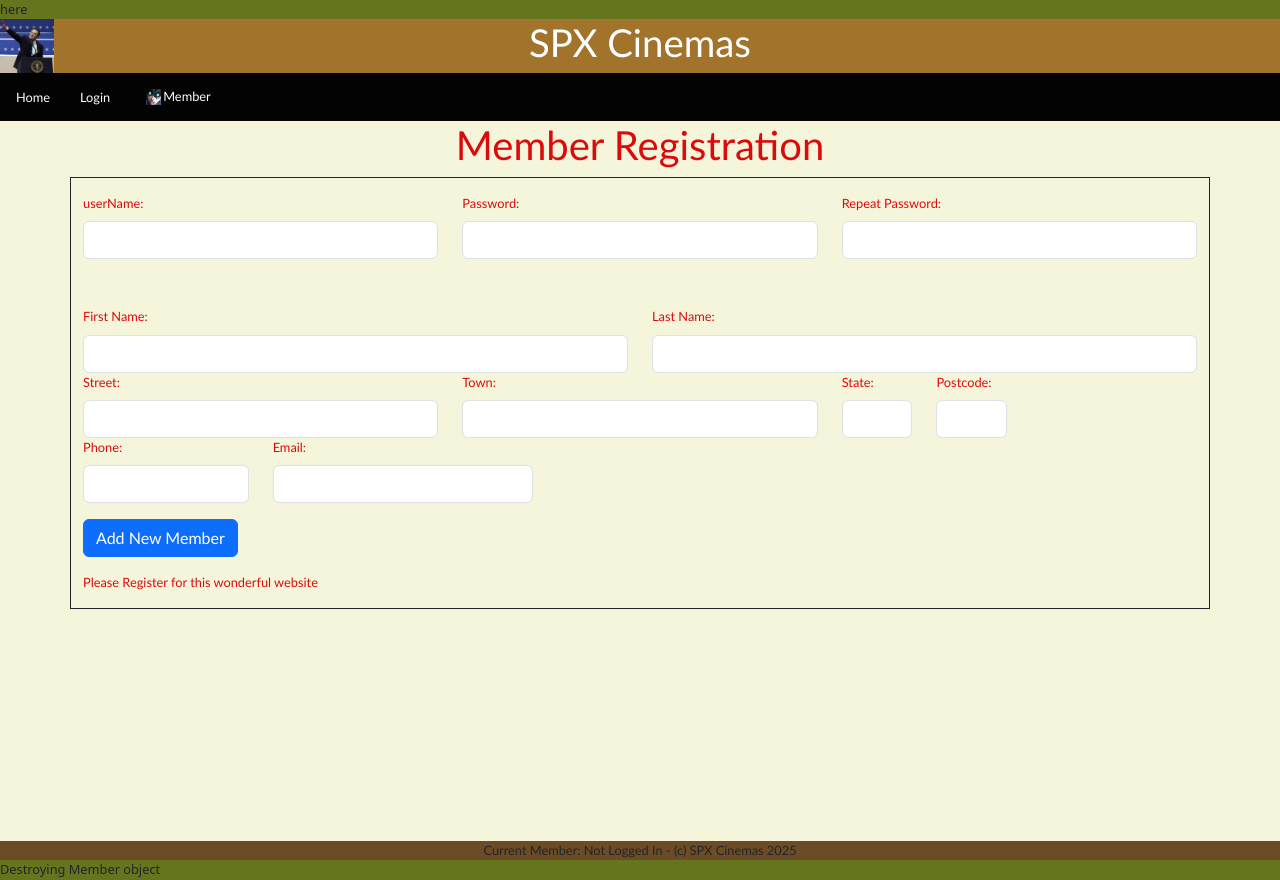
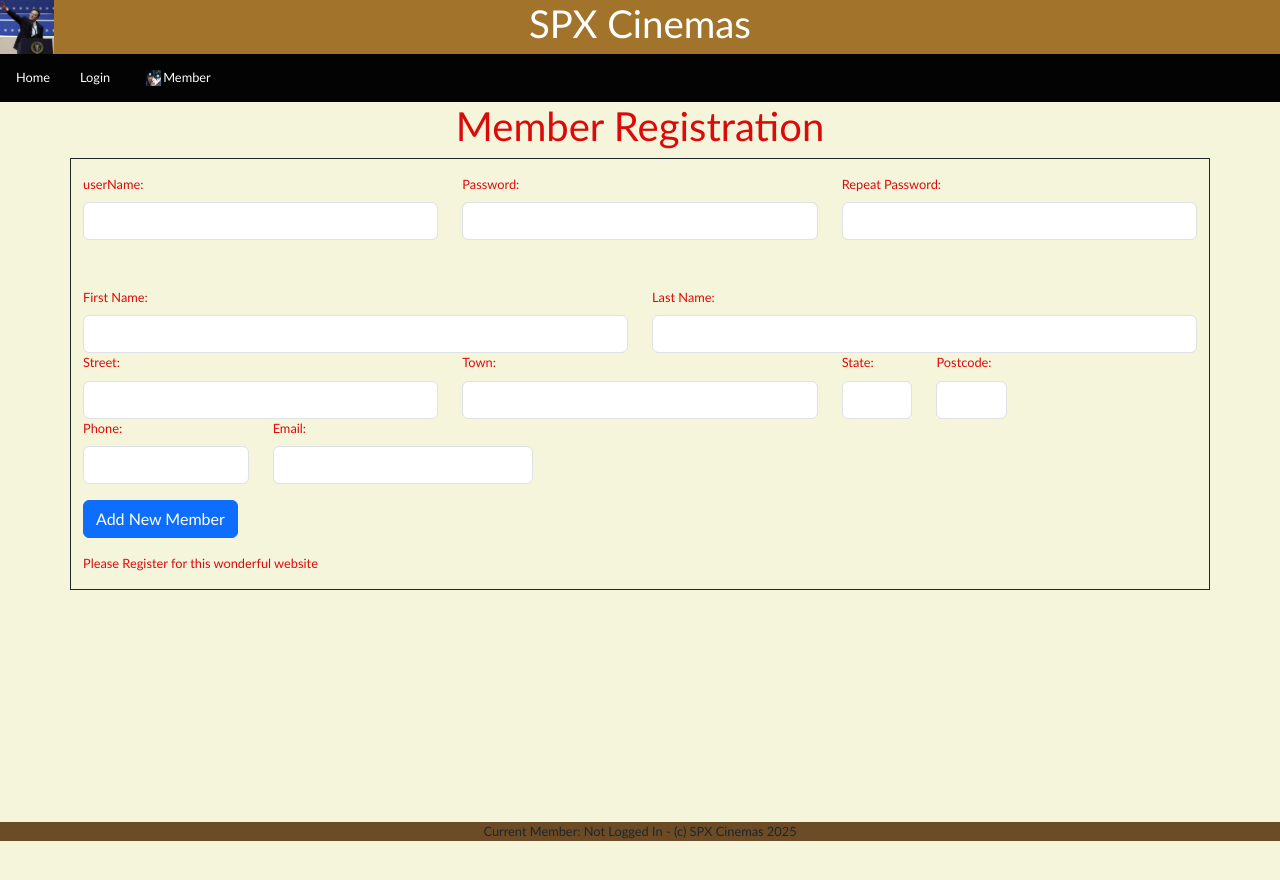
Before and after one commit to daimondF2/SPX-cinema-task-website, a PHP site: page /memberRegistration.php in a window 1280 px wide. After the commit the page ends 841 px from the top, so only its background shows below. Run offline with PHP 8.4, Linux system fonts and the light colour scheme.

Commit message:
removing echo displays

```diff
--- a/login.php
+++ b/login.php
@@ -18,7 +18,7 @@ IF ($method=="POST") {
 
     $userName = $_POST["userName"];
     $password = $_POST["password"]; //password hashing does not like <>b
-    echo("Pwd: ".$password);
+    //echo("Pwd: ".$password);
 
     $member = new Member();
 
--- a/memberRegistration.php
+++ b/memberRegistration.php
@@ -103,7 +103,7 @@ FUNCTION addNew($member) {
 
         IF ($member->userExists()) {
         // echo("member: ".$userName." exists");
-            $message = "Add Member: UserName (".$userName.") already exists! Please choose another";
+            $message = "Add Member: UserName (".$member->getUserName().") already exists! Please choose another";
         } ELSE {
         // Check that password is entered the same twice as a Verification
 
@@ -167,7 +167,7 @@ FUNCTION update($member) {
                 //header("Location: MemberRegistration.php");
             } ELSE {
                 $message = "Error: " . $sql . "<br>" . $conn->error;
-                echo($message);
+                //echo($message);
             }
         } ELSE IF ($action == "del") {
             // Check IF Member has any basket/orders and DELETE them first ...maybe CASCADE delete them FIRST
@@ -179,7 +179,7 @@ FUNCTION update($member) {
                 header("Location: memberRegistration.php");
             } ELSE {
                 $message = "Error: " . $sql . "<br>" . $conn->error;
-                echo($message);
+                //echo($message);
             }
 
         }
--- a/model/member.php
+++ b/model/member.php
@@ -64,7 +64,7 @@ CLASS Member EXTENDS Database {
         $this->setPostcode($postcode);
         $this->setPhone($phone);
         $this->setEmail($email);
-        echo("here");
+        //echo("here");
         // IF ($this->userExists()) {
         //     // Use this bit to get Aggregations
         // }
@@ -72,7 +72,7 @@ CLASS Member EXTENDS Database {
     public function __destruct() {
         $entry = "DESTROY member object: memberId:".$this->getMemberId().", UserName:".$this->getUserName();
         $this->log(memberId:$this->getMemberId(),entry:$entry);
-        echo("Destroying Member object");
+        //echo("Destroying Member object");
     }
 
     public function setMemberId($memberId) {
@@ -237,7 +237,7 @@ CLASS Member EXTENDS Database {
             //NOTE: This is too complex for a generic Database Class Function
             $stmt = $this->getConn()->prepare($sql);
             $stmt->bind_param('s',$iUserName);
-            echo($sql);
+            //echo($sql);
 
             //Executing the statement
             $stmt->execute();
```
